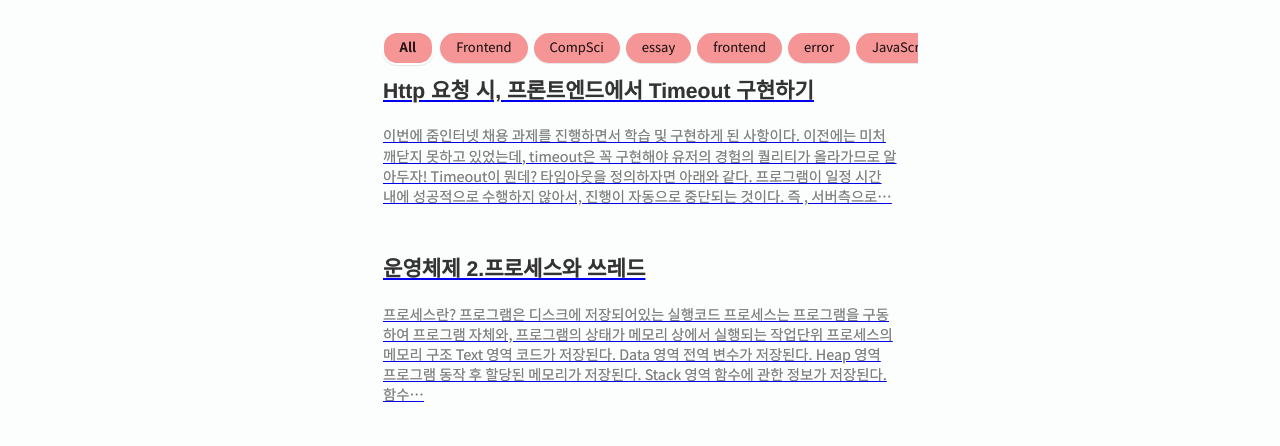
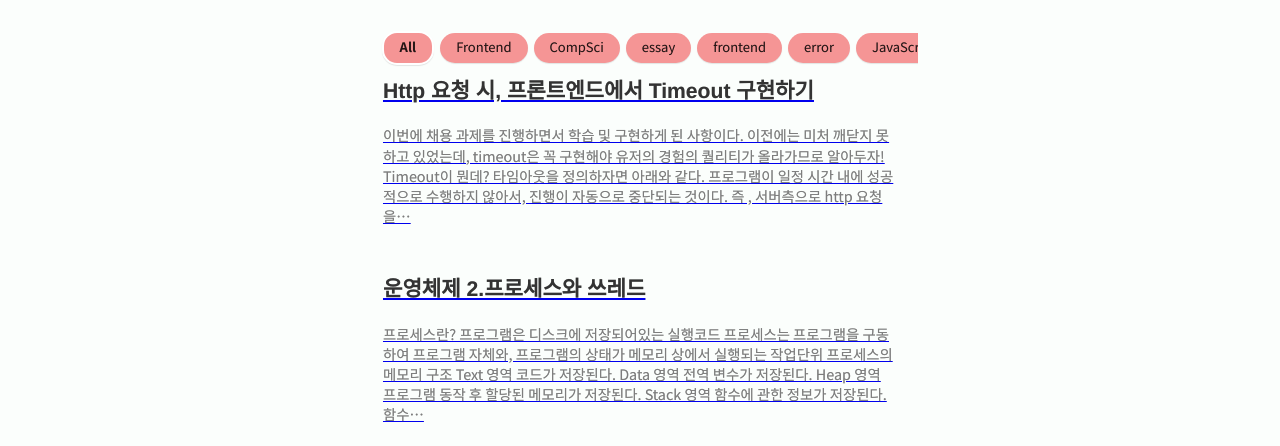
Before and after one commit to moonheekim0118/frontend-blog, a Gatsby site: page / in a window 1280 px wide. Shown: the part 354-800 px from the top of the page. Built offline with nearby package versions, Linux system fonts and the light colour scheme; Gatsby itself is replaced by a stand-in of ours; some packages are replaced by stand-ins of ours; a web font is replaced by a local one; what typography-theme-github would draw is missing.

Commit message:
fix typo

```diff
--- a/content/blog/Frontend/Http 요청 시, 프론트엔드에서 Timeout 구현하기.md
+++ b/content/blog/Frontend/Http 요청 시, 프론트엔드에서 Timeout 구현하기.md
@@ -8,7 +8,7 @@ category: Frontend
 draft: false
 ---
 
-이번에 줌인터넷 채용 과제를 진행하면서 학습 및 구현하게 된 사항이다.
+이번에 채용 과제를 진행하면서 학습 및 구현하게 된 사항이다.
 
 이전에는 미처 깨닫지 못하고 있었는데, timeout은 꼭 구현해야 유저의 경험의 퀄리티가 올라가므로 알아두자!
 
```
